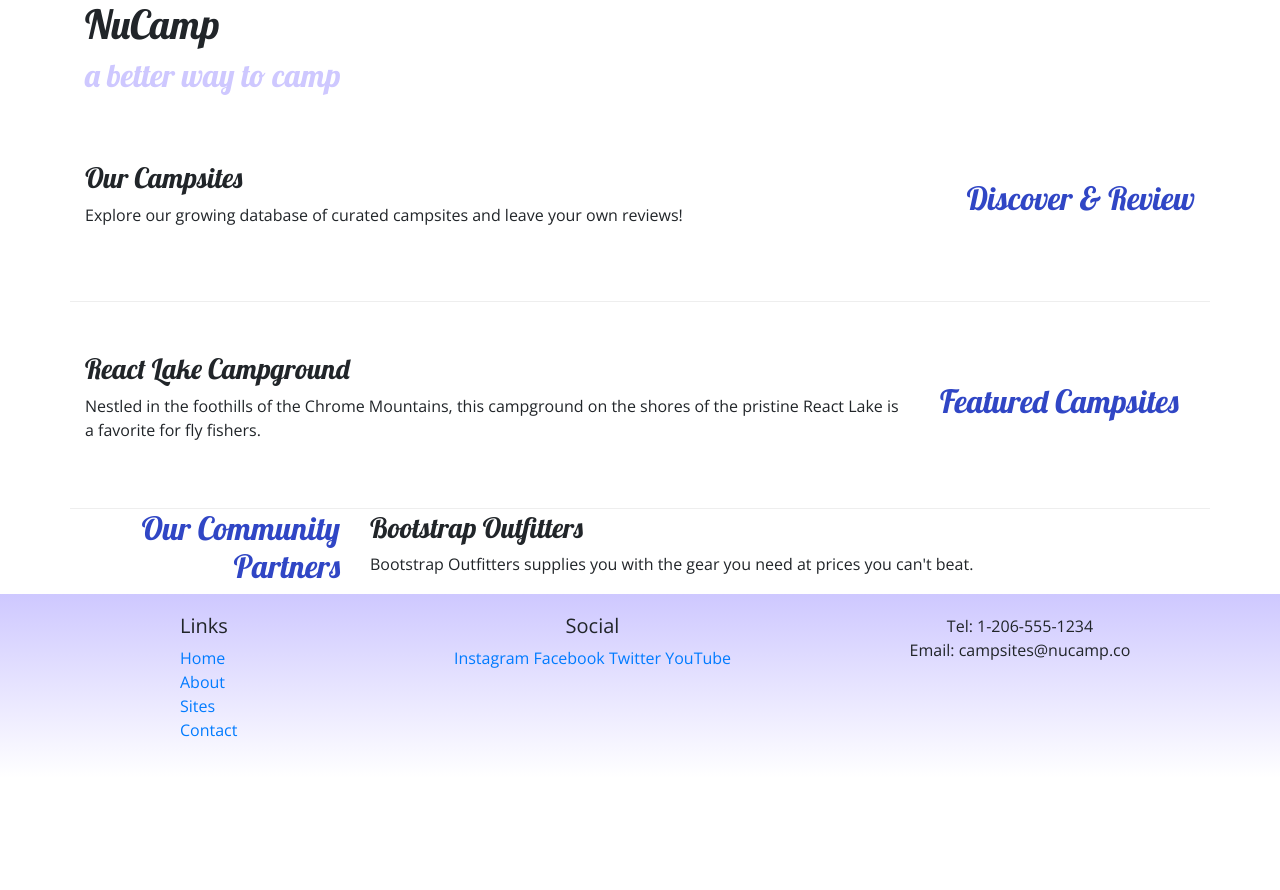
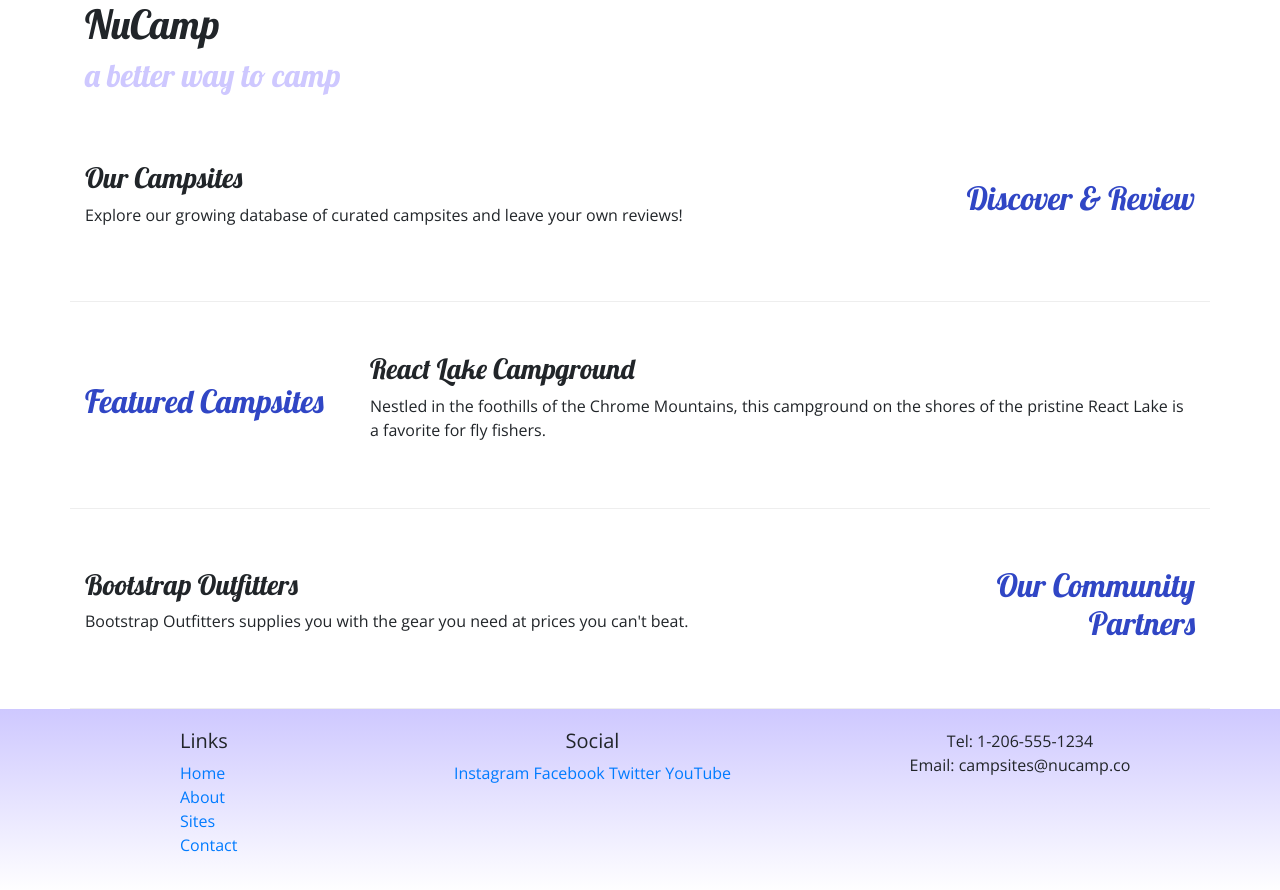
Before and after one commit to ayee821/nucampsite, a website: page index.html in a window 1280 px wide. Before the commit the page ends 800 px from the top, so only its background shows below. Drawn offline with nearby package versions, Linux system fonts and the light colour scheme.

Commit message:
Assignment Update

```diff
--- a/index.html
+++ b/index.html
@@ -12,6 +12,7 @@
     <!-- Additional CSS must be placed after Bootstrap CSS -->
     <link rel="stylesheet" href="https://fonts.googleapis.com/css?family=Lobster|Open+Sans" />
     <link rel="stylesheet" href="css/styles.css" />
+
     <title>NuCamp: A Better Way To Camp</title>
 </head>
 
@@ -38,8 +39,9 @@
                 <p class="d-none d-sm-block">Explore our growing database of curated campsites and leave your own reviews!</p>
             </div>
         </div>
+
         <div class="row row-content align-items-center">
-            <div class="col-sm-4 order-sm-last col-md-3">
+            <div class="col-sm-4 col-md-3">
                 <h2>Featured Campsites</h2>
             </div>
             <div class="col">
@@ -49,8 +51,8 @@
             </div>
         </div>
 
-        <div class="row row-contnet align-items-center">
-            <div class="col-sm-4 col-md-3">
+        <div class="row row-content align-items-center">
+            <div class="col-sm-4 order-sm-last col-md-3">
                 <h2 class="text-sm-right">Our Community Partners</h2>
             </div>
             <div class="col">
```
